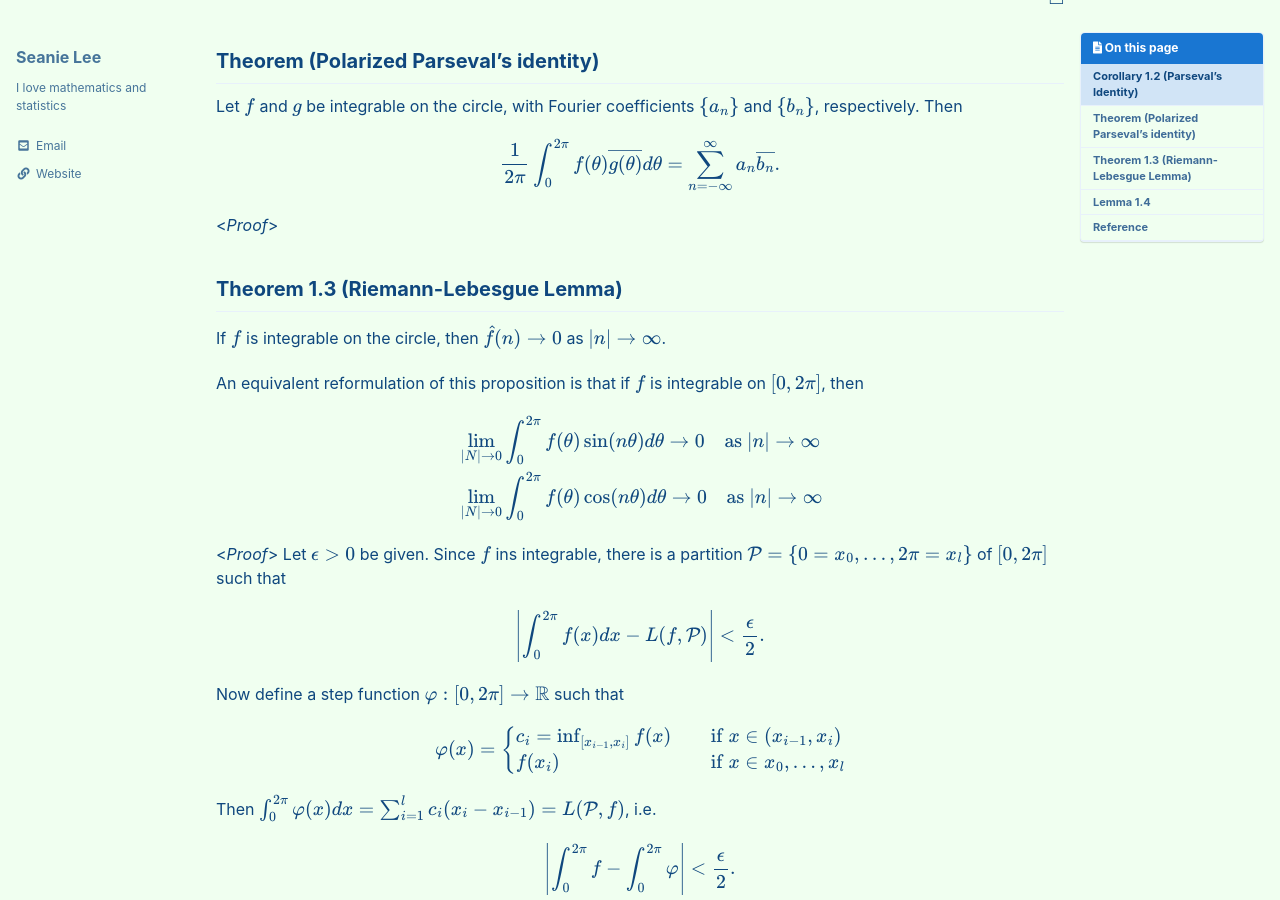
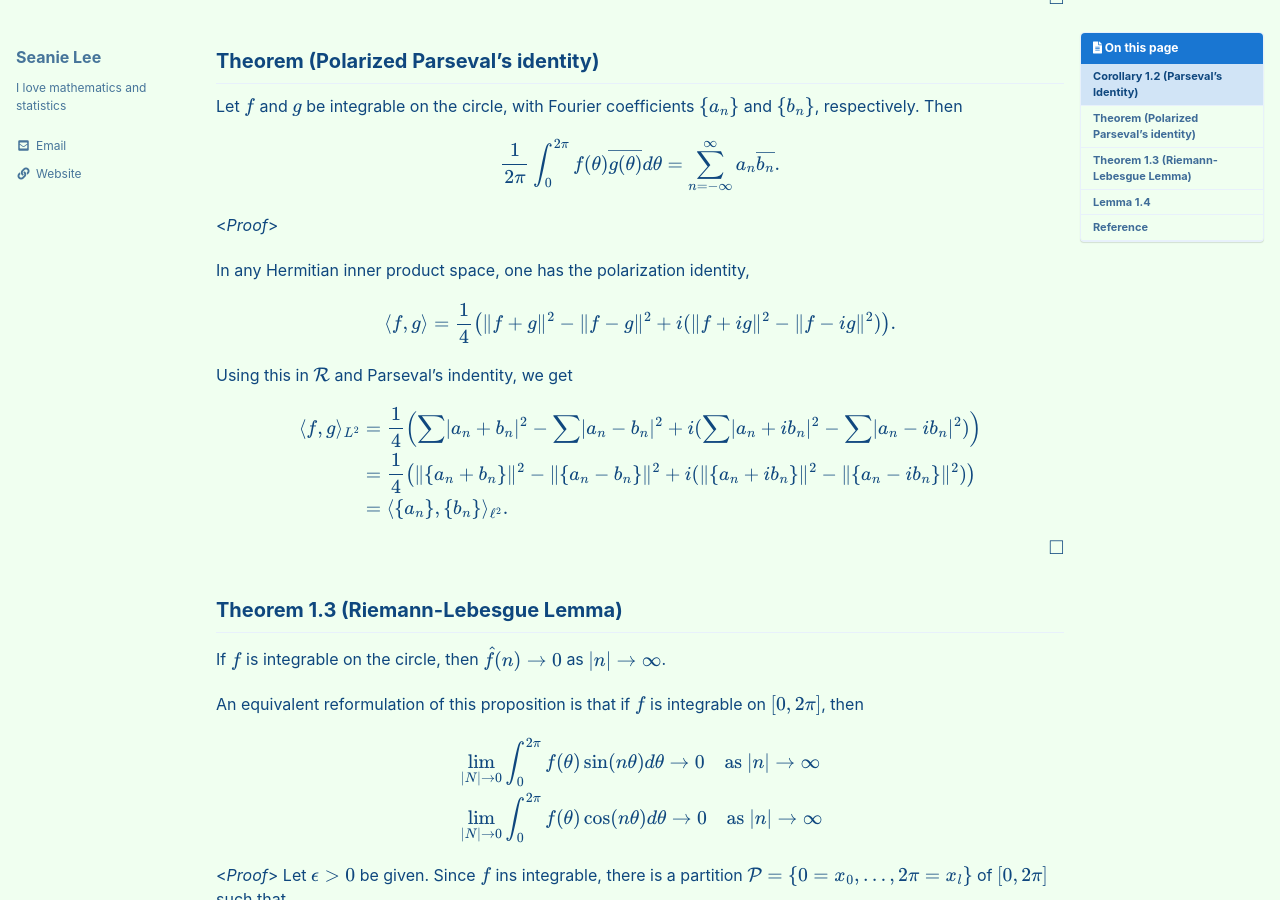
Before and after one commit to seanie12/blog, a Jekyll site: the page built from _posts/2023-06-17-L2-recovery.md, in a window 1280 px wide and 900 px high, scrolled down 828 px. Built offline with Jekyll 4.4.1, drawn with Linux system fonts in a browser that asks for light colours; cached includes are drawn as plain includes; formulas are drawn with MathJax 3; some of the changed text lies outside the part shown.

Commit message:
Update 2023-06-17-L2-recovery.md

```diff
--- a/_posts/2023-06-17-L2-recovery.md
+++ b/_posts/2023-06-17-L2-recovery.md
@@ -59,6 +59,26 @@ $$
 $$
 
 <*Proof*>
+
+In any Hermitian inner product space, one has the polarization identity,
+
+$$
+\begin{align*}
+\langle f, g \rangle = \frac{1}{4}\left(\lVert f+g\rVert^2 - \lVert f-g\rVert^2 + i(\lVert f+ig \rVert^2-\lVert f-ig\rVert^2)\right).
+\end{align*}
+$$
+
+Using this in $\mathcal{R}$ and Parseval's indentity, we get
+
+$$
+\begin{align*}
+\langle f, g\rangle_{L^2} &= \frac{1}{4}\left( \sum \lvert a_n +b_n\rvert^2 - \sum \lvert a_n-b_n\rvert^2 + i(\sum\lvert a_n +ib_n\rvert^2 -\sum\lvert a_n-ib_n\rvert^2) \right) \\
+&=\frac{1}{4}\left(\lVert \{a_n + b_n\}\rVert^2-\lVert \{a_n-b_n\}\rVert^2 +i (\lVert \{a_n+ib_n\}\rVert^2-\lVert \{a_n-ib_n\}\rVert^2) \right) \\
+&=\langle \{a_n\}, \{b_n\}\rangle_{\ell^2}.
+\end{align*}
+$$
+
+$$\tag*{$\square$}$$
 
 ## Theorem 1.3 (Riemann-Lebesgue Lemma)
 If $f$ is integrable on the circle, then $\hat{f}(n) \to 0$ as $\lvert n\rvert\to\infty$.
```
